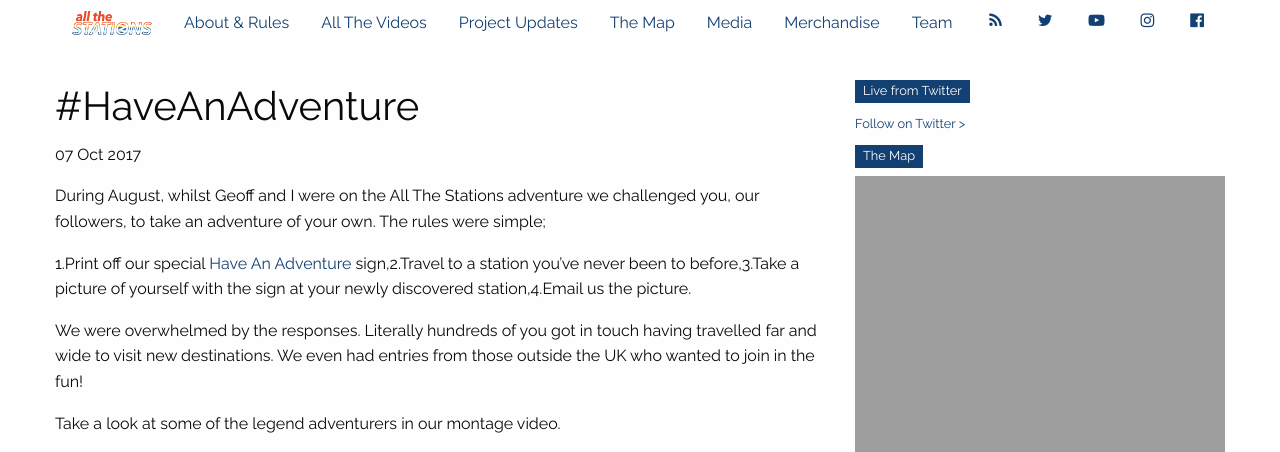
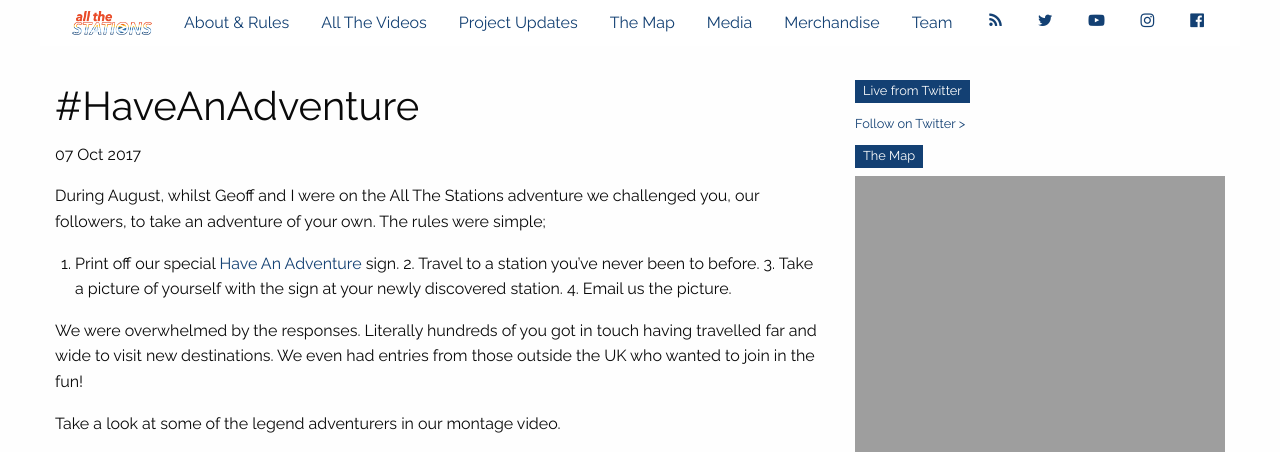
Before and after one commit to khawkins98/all-the-stations, a Jekyll site: the page built from _posts/blog_updates/2017-10-07-have-an-adventure.md, in a window 1280 px wide. Shown: the top 452 px of the page. Built offline with Jekyll 4.4.1, drawn with Linux system fonts in a browser that asks for light colours; nearby versions of some CDN libraries; comment, search, counter and statistics services are not loaded; grey boxes are pictures that could not be loaded.

Commit message:
Update 2017-10-07-have-an-adventure.md

```diff
--- a/_posts/blog_updates/2017-10-07-have-an-adventure.md
+++ b/_posts/blog_updates/2017-10-07-have-an-adventure.md
@@ -7,7 +7,7 @@ date: 07 October 2017
 
 During August, whilst Geoff and I were on the All The Stations adventure we challenged you, our followers, to take an adventure of your own. The rules were simple;
 
-1.Print off our special [Have An Adventure](http://allthestations.co.uk/static/pdf/adventure.pdf) sign,2.Travel to a station you’ve never been to before,3.Take a picture of yourself with the sign at your newly discovered station,4.Email us the picture.
+1. Print off our special [Have An Adventure](http://allthestations.co.uk/static/pdf/adventure.pdf) sign. 2. Travel to a station you’ve never been to before. 3. Take a picture of yourself with the sign at your newly discovered station. 4. Email us the picture.
 
 We were overwhelmed by the responses. Literally hundreds of you got in touch having travelled far and wide to visit new destinations. We even had entries from those outside the UK who wanted to join in the fun!
 
```
